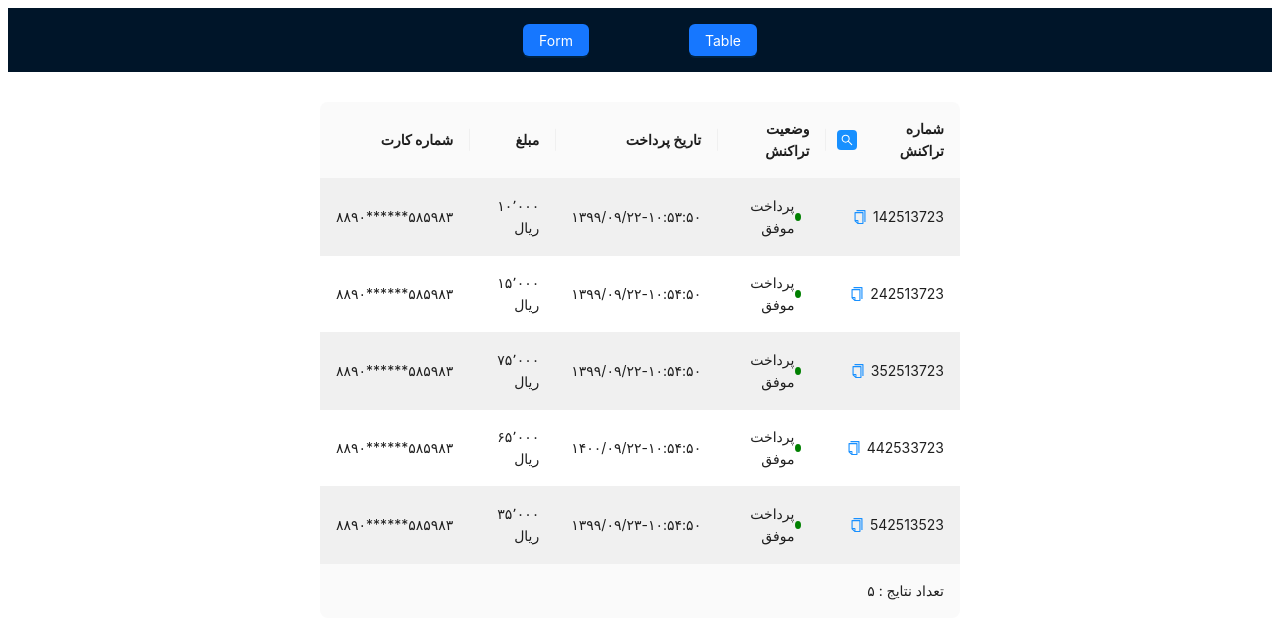
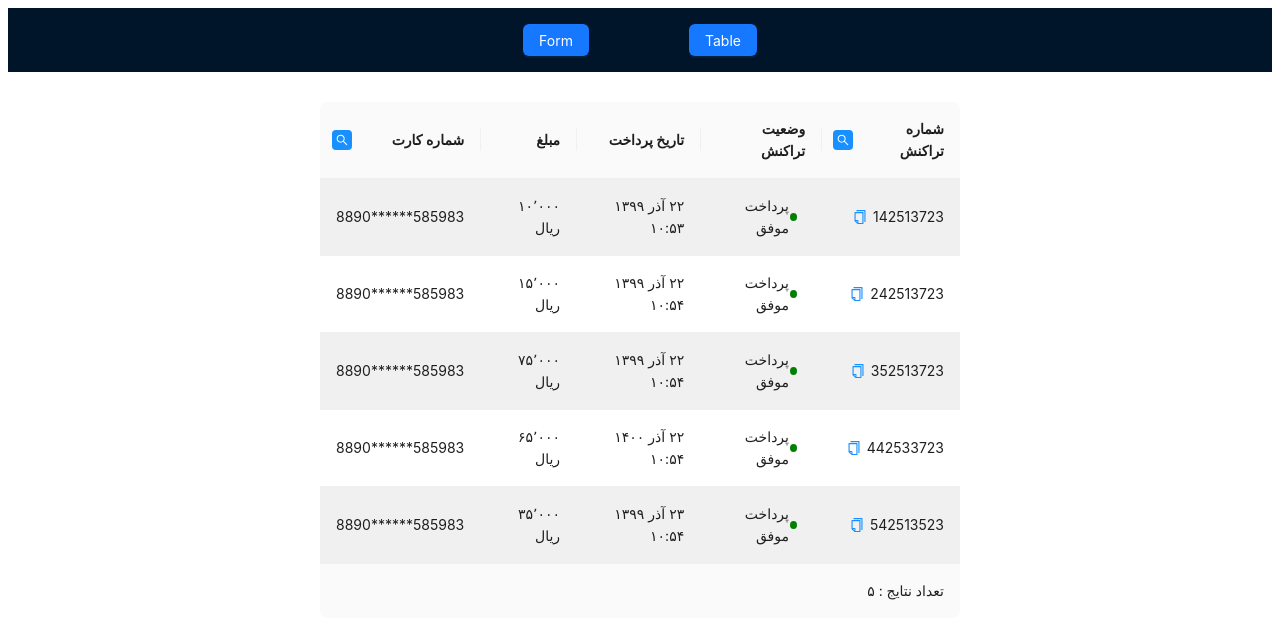
Before and after one commit to sarvishere/Task-Zibal, a React (Vite) app: page / in a window 1280 px wide. Shown: the top 638 px of the page. Built offline with nearby package versions, Linux system fonts and the light colour scheme.

Commit message:
date-fixed

```diff
--- a/src/App.tsx
+++ b/src/App.tsx
@@ -1,5 +1,4 @@
 import { RouterProvider } from "react-router-dom";
-import "./App.css";
 import router from "./routes/route";
 
 function App() {
--- a/src/components/Table/table.tsx
+++ b/src/components/Table/table.tsx
@@ -1,3 +1,198 @@
+// import React, { useState } from "react";
+// import { Button, Input, Table, TableColumnsType, message } from "antd";
+// import { mockData, MockData } from "../../data/mock";
+// import { SearchOutlined, CopyOutlined } from "@ant-design/icons";
+// import "./TableSection.css"; // Make sure to import your CSS file
+
+// const toFarsiNumber = (num: number | string): string => {
+//   const farsiDigits = ["۰", "۱", "۲", "۳", "۴", "۵", "۶", "۷", "۸", "۹"];
+//   return num.toString().replace(/\d/g, (x) => farsiDigits[parseInt(x)]);
+// };
+
+// const formatAmount = (amount: string): string => {
+//   const number = parseInt(amount, 10);
+//   return ` ${toFarsiNumber(number.toLocaleString("fa-IR"))} ریال`;
+// };
+
+// const TableSection: React.FC = () => {
+//   const [data, setData] = useState<MockData[]>(mockData);
+
+//   const handleCopy = (text: string) => {
+//     navigator.clipboard.writeText(text).then(() => {
+//       message.success("Track ID copied to clipboard!");
+//     });
+//   };
+
+//   const columns: TableColumnsType<MockData> = [
+//     {
+//       title: "شماره تراکنش",
+//       dataIndex: "trackId",
+//       filterDropdown: ({
+//         setSelectedKeys,
+//         selectedKeys,
+//         confirm,
+//         clearFilters,
+//       }: any) => {
+//         return (
+//           <div style={{ padding: 8 }}>
+//             <Input
+//               autoFocus
+//               placeholder="شماره تراکنش مورد نظر"
+//               value={selectedKeys[0] || ""}
+//               onChange={(e) => {
+//                 setSelectedKeys(e.target.value ? [e.target.value] : []);
+//                 confirm({ closeDropdown: false });
+//               }}
+//               onPressEnter={() => confirm()}
+//               onBlur={() => confirm()}
+//             />
+
+//             <div style={{ marginTop: "8px" }}>
+//               <Button
+//                 style={{ marginRight: "8px" }}
+//                 type="primary"
+//                 onClick={() => {
+//                   confirm();
+//                 }}
+//               >
+//                 Search
+//               </Button>
+
+//               <Button
+//                 onClick={() => {
+//                   clearFilters();
+//                 }}
+//                 type="default"
+//               >
+//                 Reset
+//               </Button>
+//             </div>
+//           </div>
+//         );
+//       },
+//       filterIcon: () => <SearchOutlined className="search-icon" />,
+//       onFilter: (value: any, record: MockData) => {
+//         return record.trackId.toString().includes(value);
+//       },
+//       render: (text: string) => (
+//         <span style={{ display: "flex", alignItems: "center" }}>
+//           {text}
+//           <CopyOutlined
+//             style={{ color: "#1890ff", marginRight: 6, cursor: "pointer" }}
+//             onClick={() => handleCopy(text)}
+//           />
+//         </span>
+//       ),
+//     },
+//     {
+//       title: "وضعیت تراکنش",
+//       dataIndex: "status",
+//       key: "status",
+//       render: (status: number) => (
+//         <span style={{ display: "flex", alignItems: "center" }}>
+//           {status === 1 && (
+//             <span
+//               style={{
+//                 display: "inline-block",
+//                 width: 8,
+//                 height: 8,
+//                 borderRadius: "50%",
+//                 backgroundColor: "green",
+//                 marginRight: 8,
+//                 marginLeft: 1,
+//               }}
+//             ></span>
+//           )}
+//           {status === 1 ? "پرداخت موفق" : "پرداخت ناموفق"}
+//         </span>
+//       ),
+//     },
+//     {
+//       title: "تاریخ پرداخت",
+//       dataIndex: "paidAt",
+//       render: (text: string) => toFarsiNumber(text),
+//     },
+//     {
+//       title: "مبلغ ",
+//       dataIndex: "amount",
+//       render: (text: string) => formatAmount(text),
+//     },
+
+//     {
+//       title: " شماره کارت",
+//       dataIndex: "cardNumber",
+//       filterDropdown: ({
+//         setSelectedKeys,
+//         selectedKeys,
+//         confirm,
+//         clearFilters,
+//       }: any) => {
+//         return (
+//           <div style={{ padding: 8 }}>
+//             <Input
+//               autoFocus
+//               placeholder="شماره کارت مورد نظر"
+//               value={selectedKeys[0] || ""}
+//               onChange={(e) => {
+//                 setSelectedKeys(e.target.value ? [e.target.value] : []);
+//                 confirm({ closeDropdown: false });
+//               }}
+//               onPressEnter={() => confirm()}
+//               onBlur={() => confirm()}
+//             />
+
+//             <div style={{ marginTop: "8px" }}>
+//               <Button
+//                 style={{ marginRight: "8px" }}
+//                 type="primary"
+//                 onClick={() => {
+//                   confirm();
+//                 }}
+//               >
+//                 Search
+//               </Button>
+
+//               <Button
+//                 onClick={() => {
+//                   clearFilters();
+//                 }}
+//                 type="default"
+//               >
+//                 Reset
+//               </Button>
+//             </div>
+//           </div>
+//         );
+//       },
+//       filterIcon: () => <SearchOutlined className="search-icon" />,
+//       onFilter: (value: any, record: MockData) => {
+//         return record.cardNumber.toString().includes(value);
+//       },
+//       render: (text: string) => (
+//         <span style={{ display: "flex", alignItems: "center" }}>{text}</span>
+//       ),
+//     },
+//   ];
+
+//   return (
+//     <div style={{ width: "50vw", margin: "0 auto" }}>
+//       <Table
+//         columns={columns}
+//         dataSource={data}
+//         rowKey="trackId"
+//         pagination={false}
+//         footer={() => `تعداد نتایج  : ${toFarsiNumber(data.length)}`}
+//         rowClassName={(record, index) =>
+//           index % 2 === 0 ? "table-row" : "table-row"
+//         }
+//         className="table-header table-footer"
+//       />
+//     </div>
+//   );
+// };
+
+// export default TableSection;
+
 import React, { useState } from "react";
 import { Button, Input, Table, TableColumnsType, message } from "antd";
 import { mockData, MockData } from "../../data/mock";
@@ -12,6 +207,34 @@ const toFarsiNumber = (num: number | string): string => {
 const formatAmount = (amount: string): string => {
   const number = parseInt(amount, 10);
   return ` ${toFarsiNumber(number.toLocaleString("fa-IR"))} ریال`;
+};
+
+const formatShamsiDate = (dateString: string): string => {
+  const months = [
+    "فروردین",
+    "اردیبهشت",
+    "خرداد",
+    "تیر",
+    "مرداد",
+    "شهریور",
+    "مهر",
+    "آبان",
+    "آذر",
+    "دی",
+    "بهمن",
+    "اسفند",
+  ];
+
+  const date = new Date(dateString);
+  const day = date.getDate();
+  const month = months[date.getMonth()];
+  const year = date.getFullYear();
+  const hours = date.getHours();
+  const minutes = date.getMinutes();
+
+  return `${toFarsiNumber(day)} ${month} ${toFarsiNumber(year)} ${toFarsiNumber(
+    hours
+  )}:${toFarsiNumber(minutes)}`;
 };
 
 const TableSection: React.FC = () => {
@@ -46,7 +269,6 @@ const TableSection: React.FC = () => {
               onPressEnter={() => confirm()}
               onBlur={() => confirm()}
             />
-
             <div style={{ marginTop: "8px" }}>
               <Button
                 style={{ marginRight: "8px" }}
@@ -57,7 +279,6 @@ const TableSection: React.FC = () => {
               >
                 Search
               </Button>
-
               <Button
                 onClick={() => {
                   clearFilters();
@@ -110,7 +331,7 @@ const TableSection: React.FC = () => {
     {
       title: "تاریخ پرداخت",
       dataIndex: "paidAt",
-      render: (text: string) => toFarsiNumber(text),
+      render: (text: string) => formatShamsiDate(text),
     },
     {
       title: "مبلغ ",
@@ -118,9 +339,56 @@ const TableSection: React.FC = () => {
       render: (text: string) => formatAmount(text),
     },
     {
-      title: "شماره کارت",
+      title: " شماره کارت",
       dataIndex: "cardNumber",
-      render: (text: string) => toFarsiNumber(text),
+      filterDropdown: ({
+        setSelectedKeys,
+        selectedKeys,
+        confirm,
+        clearFilters,
+      }: any) => {
+        return (
+          <div style={{ padding: 8 }}>
+            <Input
+              autoFocus
+              placeholder="شماره کارت مورد نظر"
+              value={selectedKeys[0] || ""}
+              onChange={(e) => {
+                setSelectedKeys(e.target.value ? [e.target.value] : []);
+                confirm({ closeDropdown: false });
+              }}
+              onPressEnter={() => confirm()}
+              onBlur={() => confirm()}
+            />
+            <div style={{ marginTop: "8px" }}>
+              <Button
+                style={{ marginRight: "8px" }}
+                type="primary"
+                onClick={() => {
+                  confirm();
+                }}
+              >
+                Search
+              </Button>
+              <Button
+                onClick={() => {
+                  clearFilters();
+                }}
+                type="default"
+              >
+                Reset
+              </Button>
+            </div>
+          </div>
+        );
+      },
+      filterIcon: () => <SearchOutlined className="search-icon" />,
+      onFilter: (value: any, record: MockData) => {
+        return record.cardNumber.toString().includes(value);
+      },
+      render: (text: string) => (
+        <span style={{ display: "flex", alignItems: "center" }}>{text}</span>
+      ),
     },
   ];
 
--- a/src/main.tsx
+++ b/src/main.tsx
@@ -1,7 +1,6 @@
 import React from "react";
 import ReactDOM from "react-dom/client";
 import App from "./App.tsx";
-import "./index.css";
 
 ReactDOM.createRoot(document.getElementById("root")!).render(
   <React.StrictMode>
```
